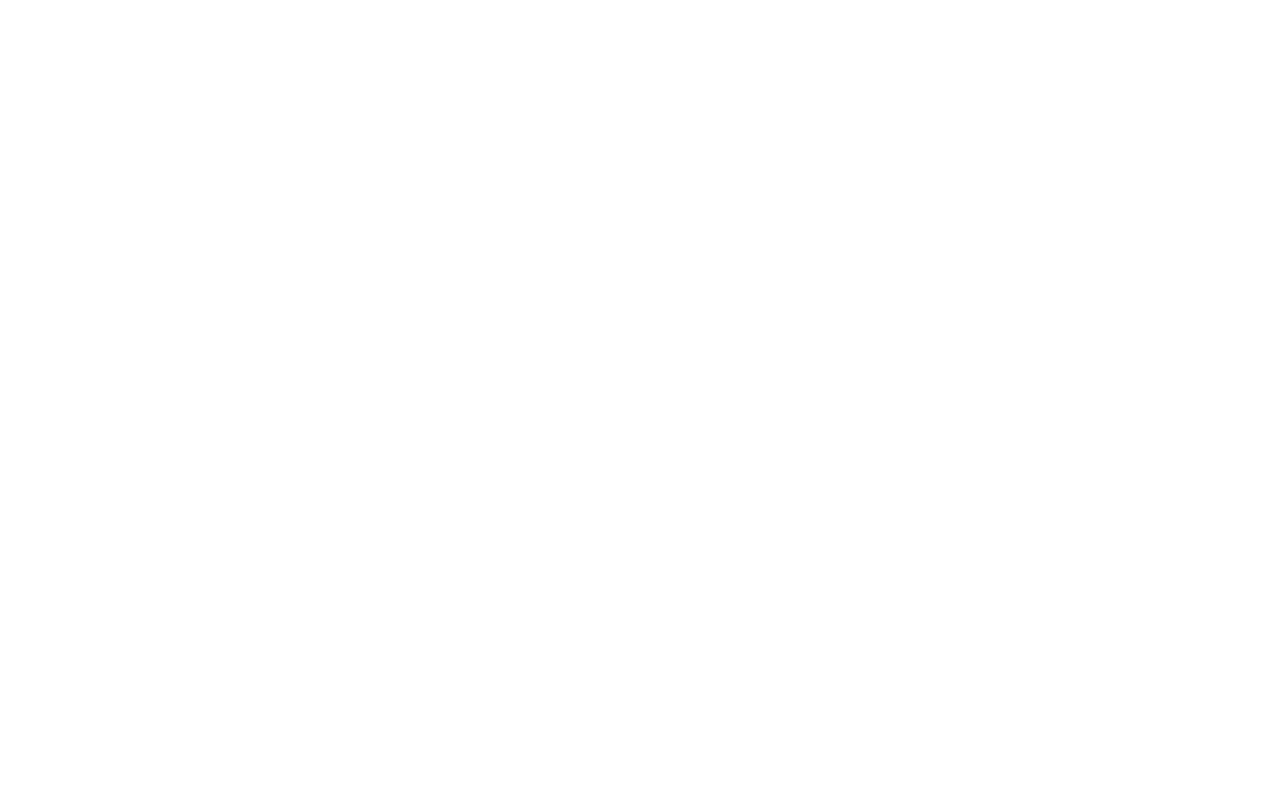
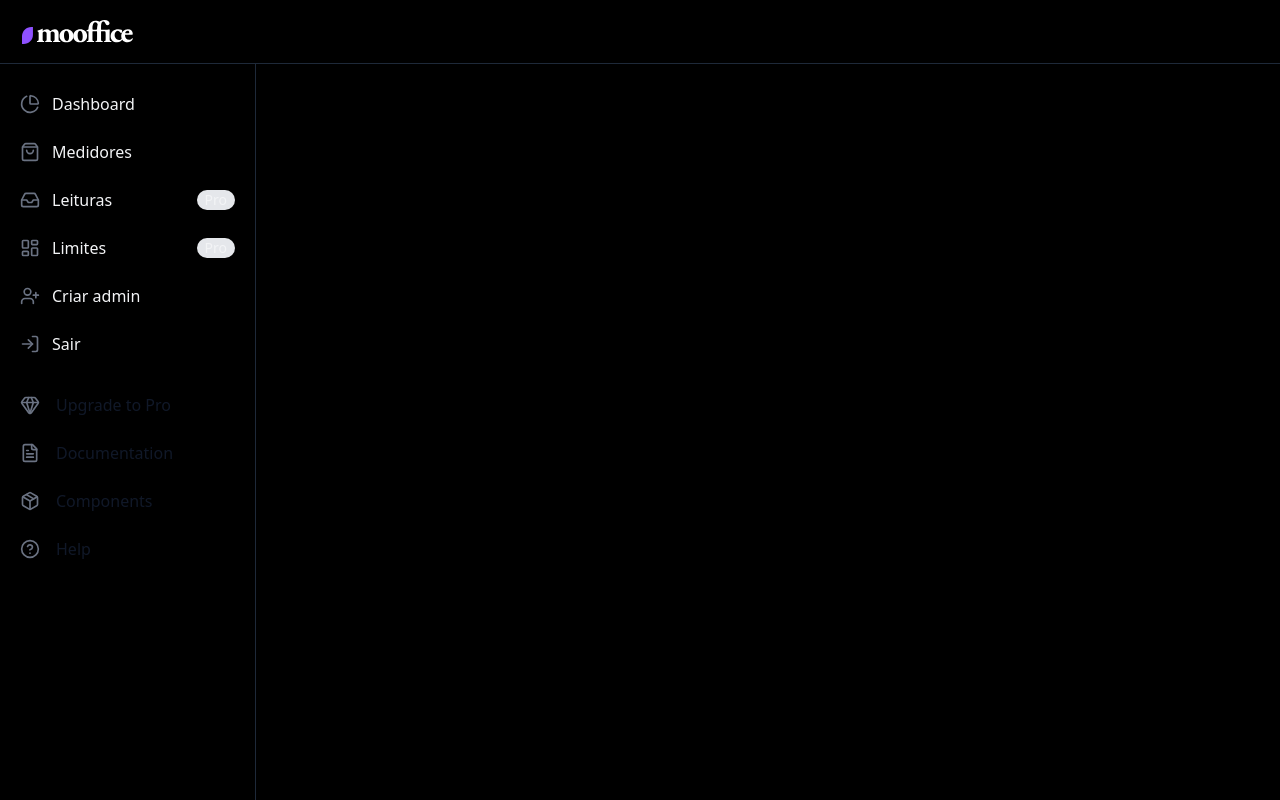
Before and after one commit to erdesousa/mooffice-frontend, a React (Vite) app: page /dashboard in a window 1280 px wide. Before the commit this address had no page. Built offline with nearby package versions, Linux system fonts and the light colour scheme.

Commit message:
feat: início da dash

```diff
--- a/package.json
+++ b/package.json
@@ -14,6 +14,7 @@
     "@tailwindcss/vite": "^4.1.11",
     "@types/react-input-mask": "^3.0.6",
     "axios": "^1.11.0",
+    "lucide-react": "^0.539.0",
     "react": "^19.1.1",
     "react-dom": "^19.1.1",
     "react-hook-form": "^7.62.0",
--- a/src/App.tsx
+++ b/src/App.tsx
@@ -2,6 +2,7 @@ import { BrowserRouter, Routes, Route } from 'react-router-dom';
 import './styles/index.css';
 import Login from "./pages/Login/Login"
 import Register from './pages/Register/Register';
+import Dashboard from './pages/Dashboard/Dashboard';
 
 function App() {
   return (
@@ -9,6 +10,7 @@ function App() {
       <Routes>
         <Route path="/" element={<Login />} />
         <Route path="/register" element={<Register />} />
+        <Route path="/dashboard/" element={<Dashboard />} />
       </Routes>
     </BrowserRouter>
   );
--- /dev/null
+++ b/src/components/ui/Navbar.tsx
@@ -0,0 +1,41 @@
+import React from 'react';
+import logo from '../../assets/Group 2260.svg';
+import { Menu, X } from 'lucide-react';
+
+interface NavbarProps {
+    isSidebarOpen: boolean;
+    toggleSidebar: () => void;
+}
+
+const Navbar: React.FC<NavbarProps> = ({ isSidebarOpen, toggleSidebar }) => {
+    return (
+        <nav className="bg-black border-b border-gray-800 fixed z-30 w-full h-16 flex items-center">
+            <div className="px-3 py-3 lg:px-5 lg:pl-3">
+                <div className="flex items-center justify-between">
+                    <div className="flex items-center justify-start">
+                        <button
+                            onClick={toggleSidebar}
+                            className="lg:hidden mr-2 text-gray-600 hover:text-gray-900 cursor-pointer p-2 hover:bg-gray-100 focus:bg-gray-100 focus:ring-2 focus:ring-gray-100 rounded transition-colors"
+                        >
+                            {isSidebarOpen ? (
+                                <X className="w-6 h-6" />
+                            ) : (
+                                <Menu className="w-6 h-6" />
+                            )}
+                        </button>
+
+                        <a href="#" className="text-xl font-bold flex items-center lg:ml-2.5">
+                            <img
+                                src={logo}
+                                className="h-6 mr-2"
+                                alt="moofice"
+                            />
+                        </a>
+                    </div>
+                </div>
+            </div>
+        </nav>
+    );
+};
+
+export default Navbar;
--- /dev/null
+++ b/src/components/ui/Sidebar.tsx
@@ -0,0 +1,106 @@
+import React from 'react';
+import {
+  PieChart,
+  LayoutDashboard,
+  Inbox,
+  ShoppingBag,
+  LogIn,
+  UserPlus,
+  Search,
+  Gem,
+  FileText,
+  Package,
+  HelpCircle
+} from 'lucide-react';
+
+interface SidebarProps {
+  isOpen: boolean;
+}
+
+const Sidebar: React.FC<SidebarProps> = ({ isOpen }) => {
+  const menuItems = [
+    { icon: PieChart, label: 'Dashboard', href: '#' },
+    { icon: ShoppingBag, label: 'Medidores', href: '#' },
+    { icon: Inbox, label: 'Leituras', href: '#', badge: 'Pro', target: '_blank' },
+    { icon: LayoutDashboard, label: 'Limites', href: '#', badge: 'Pro', target: '_blank' },
+    { icon: UserPlus, label: 'Criar admin', href: '#' },
+    { icon: LogIn, label: 'Sair', href: '#' },
+  ];
+
+  const secondaryItems = [
+    { icon: Gem, label: 'Upgrade to Pro', href: '#' },
+    { icon: FileText, label: 'Documentation', href: '#', target: '_blank' },
+    { icon: Package, label: 'Components', href: '#', target: '_blank' },
+    { icon: HelpCircle, label: 'Help', href: '#', target: '_blank' },
+  ];
+
+  return (
+    <>
+      <aside
+        className={`fixed z-20 h-full top-0 left-0 pt-16 flex lg:flex flex-shrink-0 flex-col w-64 transition-all duration-300 ${
+          isOpen ? 'translate-x-0' : '-translate-x-full lg:translate-x-0'
+        }`}
+      >
+        <div className="relative flex-1 flex flex-col min-h-0 border-r border-gray-800 bg-black pt-0">
+          <div className="flex-1 flex flex-col pt-5 pb-4 overflow-y-auto">
+            <div className="flex-1 px-3 bg-black divide-y space-y-1">
+              <ul className="space-y-2 pb-2">
+                <li className="lg:hidden">
+                  <div className="relative">
+                    <div className="absolute inset-y-0 left-0 pl-3 flex items-center pointer-events-none">
+                      <Search className="w-5 h-5 text-gray-500" />
+                    </div>
+                    <input
+                      type="text"
+                      className="bg-gray-50 border border-gray-300 text-gray-900 text-sm rounded-lg focus:ring-cyan-600 focus:border-cyan-600 block w-full pl-10 p-2.5"
+                      placeholder="Search"
+                    />
+                  </div>
+                </li>
+
+                {menuItems.map((item, index) => (
+                  <li key={index}>
+                    <a
+                      href={item.href}
+                      target={item.target}
+                      className="text-base text-gray-100 font-normal rounded-lg flex items-center p-2 hover:bg-gray-100 hover:text-gray-950 group transition-colors"
+                    >
+                      <item.icon className="w-5 h-5 text-gray-500 group-hover:text-gray-900 transition duration-75" />
+                      <span className="ml-3 flex-1 whitespace-nowrap">{item.label}</span>
+                      {item.badge && (
+                        <span className="bg-gray-200 text-gray-100 ml-3 text-sm font-medium inline-flex items-center justify-center px-2 rounded-full">
+                          {item.badge}
+                        </span>
+                      )}
+                    </a>
+                  </li>
+                ))}
+              </ul>
+
+              <div className="space-y-2 pt-2">
+                {secondaryItems.map((item, index) => (
+                  <a
+                    key={index}
+                    href={item.href}
+                    target={item.target}
+                    className="text-base text-gray-900 font-normal rounded-lg hover:bg-gray-100 group transition duration-75 flex items-center p-2"
+                  >
+                    <item.icon className="w-5 h-5 text-gray-500 flex-shrink-0 group-hover:text-gray-900 transition duration-75" />
+                    <span className="ml-4">{item.label}</span>
+                  </a>
+                ))}
+              </div>
+            </div>
+          </div>
+        </div>
+      </aside>
+
+      {/* Mobile backdrop */}
+      {isOpen && (
+        <div className="bg-gray-900 opacity-50 fixed inset-0 z-10 lg:hidden" />
+      )}
+    </>
+  );
+};
+
+export default Sidebar;
--- /dev/null
+++ b/src/pages/Dashboard/Dashboard.tsx
@@ -0,0 +1,25 @@
+import { useState } from 'react';
+import Navbar from '../../components/ui/Navbar';
+import Sidebar from '../../components/ui/Sidebar';
+
+function Dashboard() {
+  const [isSidebarOpen, setIsSidebarOpen] = useState(false);
+
+  const toggleSidebar = () => {
+    setIsSidebarOpen(!isSidebarOpen);
+  };
+
+  return (
+    <div className="h-screen overflow-hidden flex items-center justify-center" style={{ background: '#000000' }}>
+      <div className="w-full h-full">
+        <Navbar isSidebarOpen={isSidebarOpen} toggleSidebar={toggleSidebar} />
+      </div>
+
+      <div className="flex overflow-hidden bg-white pt-16">
+        <Sidebar isOpen={isSidebarOpen} />
+      </div>
+    </div>
+  );
+}
+
+export default Dashboard;
```
Also changed, not shown: 1 other file (tests, documents, lock files or other folders).
